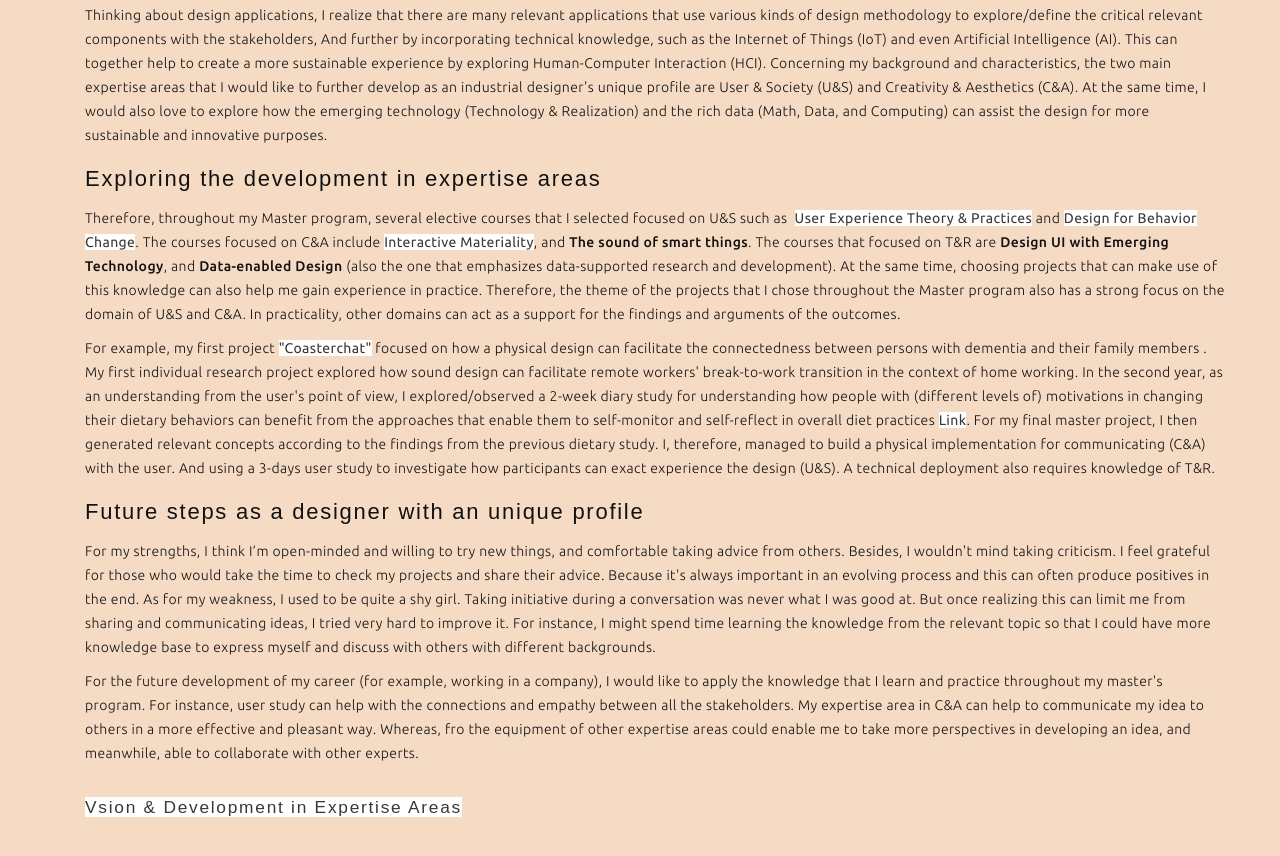
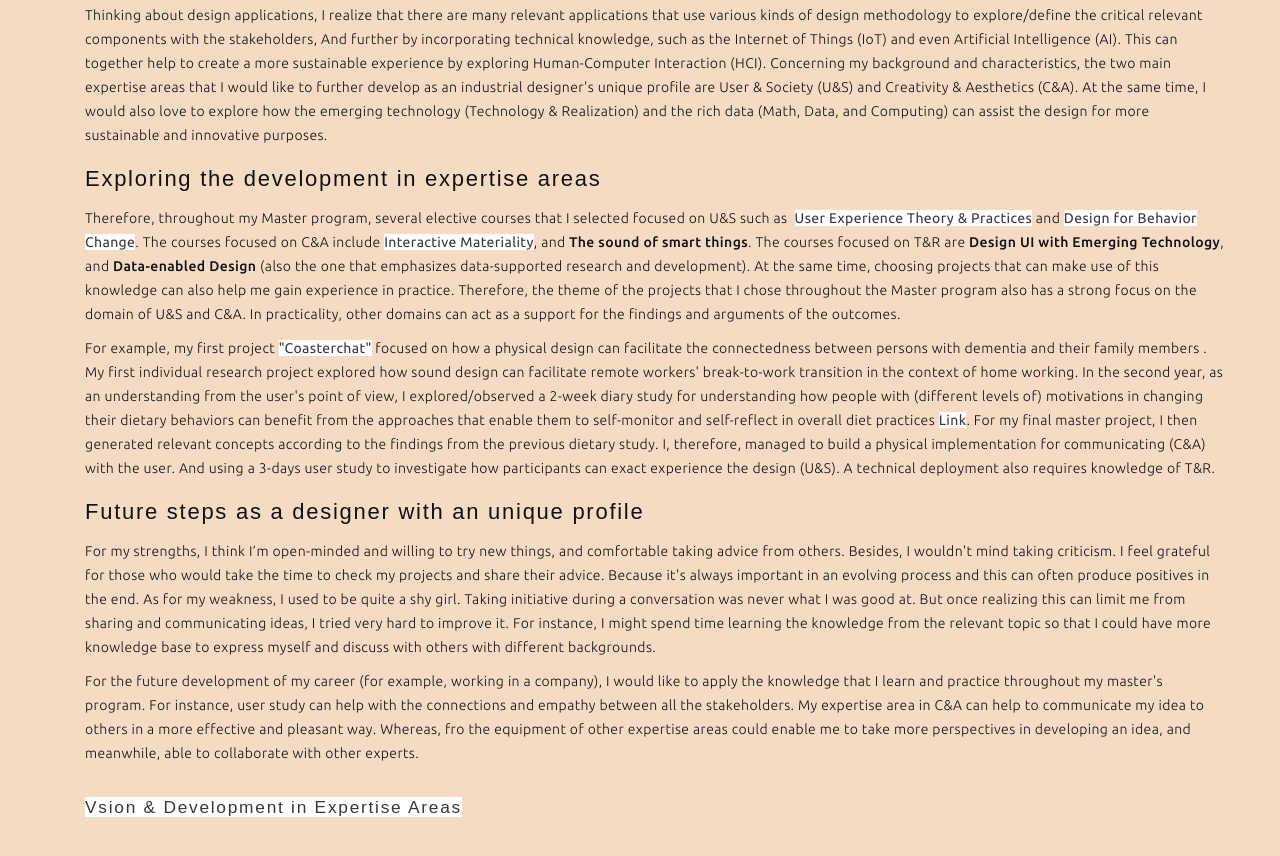
Before and after one commit to Sophie8441/Sophie8441.github.io, a plain HTML site: page PI.html in a window 1280 px wide. Shown: the part 1070-1926 px from the top of the page. Drawn offline with Linux system fonts and the light colour scheme; a web font is replaced by a local one.

Commit message:
Update PI.html

```diff
--- a/PI.html
+++ b/PI.html
@@ -167,7 +167,7 @@
 
 			<a href="Portfolio-BehaviorChange.html"><span style="background-color:rgb(255, 255, 255 );">Design for Behavior Change</a></span></strong>. The courses focused on C&A include
 
-			<a href="Portfolio-InteractiveMateriality.html"><span style="background-color:rgb(255, 255, 255 );">Interactive Materiality</a></span></strong>, and <strong>The sound of smart things</strong>. The courses that focused on T&amp;R are <strong>Design UI with Emerging Technology</strong>, and <strong>Data-enabled Design </strong>(also the one that emphasizes data-supported research and development). At the same time, choosing projects that can make use of this knowledge can also help me gain experience in practice. Therefore, the theme of the projects that I chose throughout the Master program also has a strong focus on the domain of U&amp;S and C&amp;A. In practicality, other domains can act as a support for the findings and arguments of the outcomes.</p>
+			<a href="Portfolio-InteractiveMateriality.html"><span style="background-color:rgb(255, 255, 255 );">Interactive Materiality</a></span></strong>, and <strong>The sound of smart things</strong>. The courses focused on T&amp;R are <strong>Design UI with Emerging Technology</strong>, and <strong>Data-enabled Design </strong>(also the one that emphasizes data-supported research and development). At the same time, choosing projects that can make use of this knowledge can also help me gain experience in practice. Therefore, the theme of the projects that I chose throughout the Master program also has a strong focus on the domain of U&amp;S and C&amp;A. In practicality, other domains can act as a support for the findings and arguments of the outcomes.</p>
 
 
 
```
